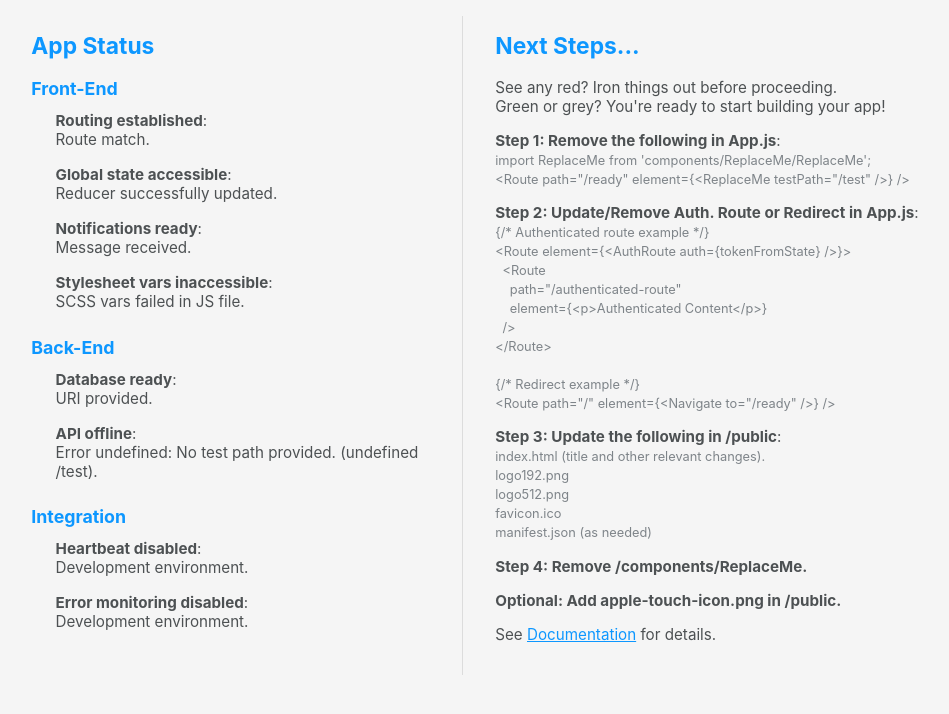
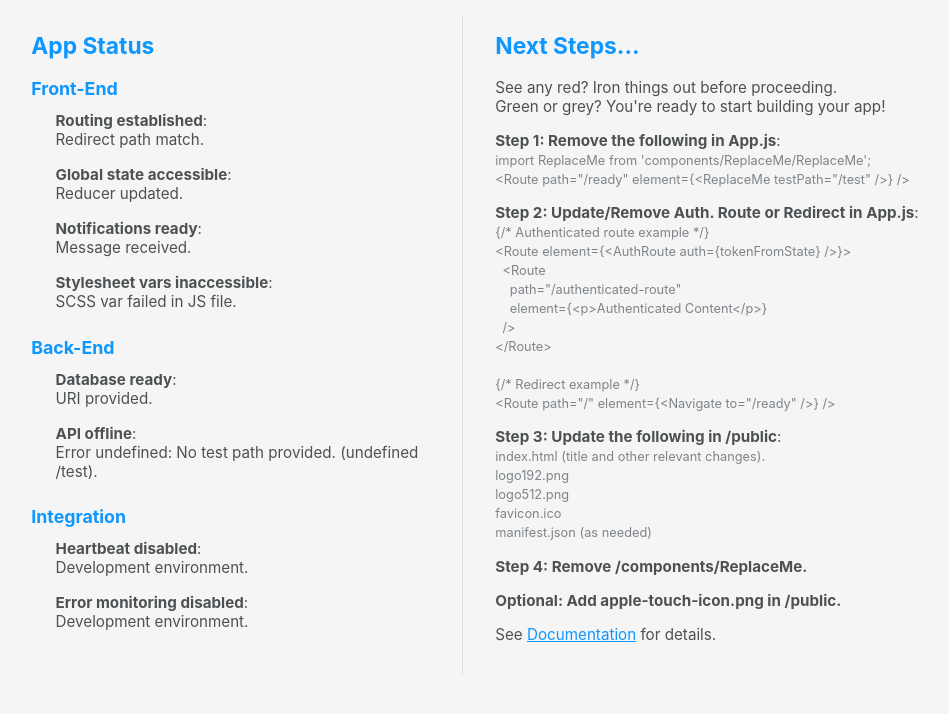
Before and after one commit to MikelMNJ/starter-app, a React (Create React App) app: page /ready in a window 1280 px wide. Shown: the top 714 px of the page, without its empty margins (165-1114 px from the left). Built offline with nearby package versions, Linux system fonts and the light colour scheme; no server answers; some icons are missing.

Commit message:
Status verbiage adjustment.

```diff
--- a/src/components/ReplaceMe/CheckRouting.js
+++ b/src/components/ReplaceMe/CheckRouting.js
@@ -15,7 +15,7 @@ export const CheckRouting = props => {
             Routing {pathMatch ? "established" : "unknown"}
           </strong>:<br />
 
-          Route {pathMatch ? "match" : "mismatch"}.
+          Redirect path {pathMatch ? "match" : "mismatch"}.
         </p>
       } />
     </Fragment>
--- a/src/components/ReplaceMe/CheckState.js
+++ b/src/components/ReplaceMe/CheckState.js
@@ -26,7 +26,7 @@ export const CheckState = props => {
             Global state {sampleSelector ? "accessible" : "inaccessible"}
           </strong>:<br />
 
-          Reducer {sampleSelector ? "successfully updated" : "could not be reached"}.
+          Reducer {sampleSelector ? "updated" : "could not be reached"}.
         </p>
       } />
     </Fragment>
--- a/src/components/ReplaceMe/CheckStyles.js
+++ b/src/components/ReplaceMe/CheckStyles.js
@@ -13,7 +13,7 @@ export const CheckStyles = props => {
             Stylesheet vars {stylesheetVar ? "accessible" : "inaccessible"}
           </strong>:<br />
 
-          SCSS vars {stylesheetVar ? "successfully used" : "failed"} in JS file.
+          SCSS var {stylesheetVar ? "used" : "failed"} in JS file.
         </p>
       } />
     </Fragment>
```
